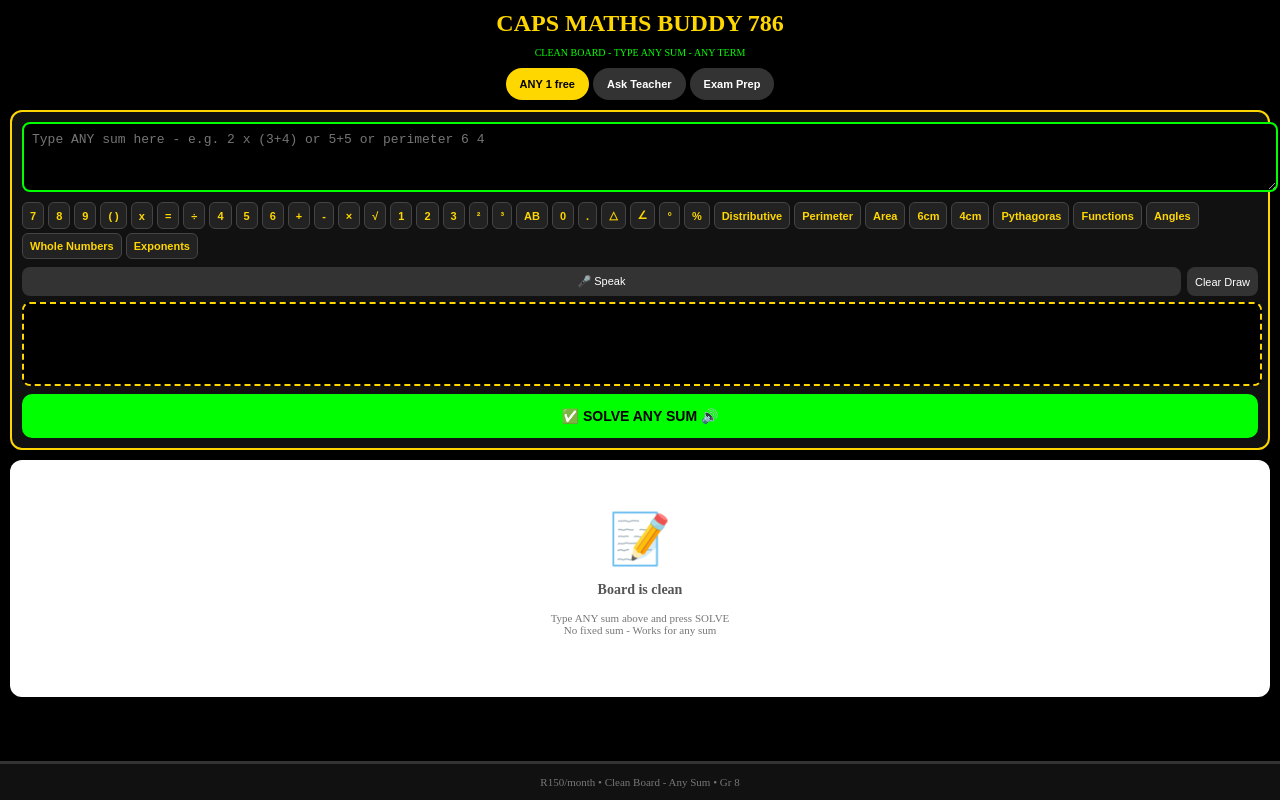
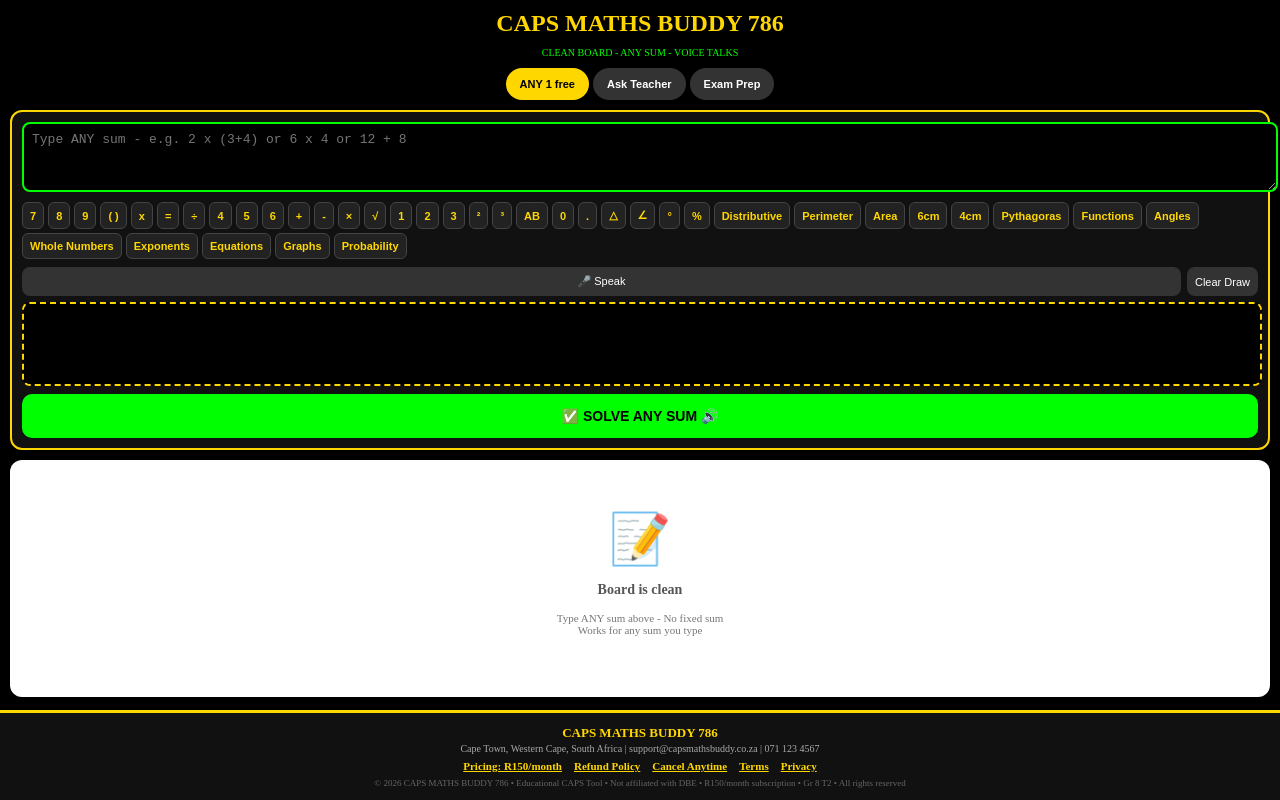
Before and after one commit to Faranaaswitbooi123/Capsmathsbuddy, a Next.js app: page / in a window 1280 px wide. Shown: the top 800 px of the page. Built offline with nearby package versions, Linux system fonts and the light colour scheme.

Commit message:
Update teacher chat messages and UI elements

```diff
--- a/app/page.tsx
+++ b/app/page.tsx
@@ -9,7 +9,7 @@ export default function Home(){
   const [listening,setListening]=useState(false); const [isDrawing,setIsDrawing]=useState(false);
   const [solvesUsed,setSolvesUsed]=useState(0); const [hasPaid,setHasPaid]=useState(false);
   const [showPaywall,setShowPaywall]=useState(false); const [teacherQ,setTeacherQ]=useState("");
-  const [teacherChat,setTeacherChat]=useState<any[]>([{role:"teacher", text:"Salam! Ask any maths - I explain WHY & HOW"}]);
+  const [teacherChat,setTeacherChat]=useState<any[]>([{role:"teacher", text:"Salam! Ask any maths - I explain simple WHY & HOW"}]);
   const canvasRef=useRef<HTMLCanvasElement>(null);
   const [board,setBoard]=useState<any[]>([]);
 
@@ -19,13 +19,13 @@ export default function Home(){
     if(s) setSolvesUsed(parseInt(s)); if(p==="true") setHasPaid(true); if(t) setTerm(parseInt(t));
   },[]);
 
-  const keys=["7","8","9","( )","x","=","÷","4","5","6","+","-","×","√","1","2","3","²","³","AB","0",".","△","∠","°","%","Distributive","Perimeter","Area","6cm","4cm","Pythagoras","Functions","Angles","Whole Numbers","Exponents"];
+  const keys=["7","8","9","( )","x","=","÷","4","5","6","+","-","×","√","1","2","3","²","³","AB","0",".","△","∠","°","%","Distributive","Perimeter","Area","6cm","4cm","Pythagoras","Functions","Angles","Whole Numbers","Exponents","Equations","Graphs","Probability"];
 
   const termTopics:any={
     1: ["Whole Numbers","Exponents","Numeric Patterns","Distributive","Algebraic Expressions","Equations"],
-    2: ["Functions","Geometry Angles","Triangles","Pythagoras","Perimeter","Area"],
+    2: ["Functions","Geometry Angles","Triangles","Theorem Pythagoras","Perimeter 6cm 4cm","Area"],
     3: ["Exponents","Algebraic Expressions","Equations","2D Geometry","Probability"],
-    4: ["Graphs","Transformation","Geometry 3D","Data Handling","Exam Revision"]
+    4: ["Graphs","Transformation","Geometry 3D","Data Handling","Exam Revision All Terms"]
   };
 
   useEffect(()=>{
@@ -42,76 +42,42 @@ export default function Home(){
   const speak=(t:string,e:string)=>{
     try{ const W=window as any; if(W.speechSynthesis){ W.speechSynthesis.cancel(); const text=(t+". "+e).replace(/×/g," times "); const u=new SpeechSynthesisUtterance(text); u.rate=0.8; u.volume=1; W.speechSynthesis.speak(u); } }catch{}
   };
-
   useEffect(()=>{ if(playing && board[step]) speak(board[step].t, board[step].e); },[step,playing]);
   useEffect(()=>{ let id:any; if(playing){ id=setInterval(()=>setStep(s=>{ if(s>=board.length-1){ setPlaying(false); return s; } return s+1; }),7000); } return ()=>clearInterval(id); },[playing,board]);
 
   const solveAny=()=>{
-    if(!input.trim()){ alert("Type any sum first - e.g. 2 x (3+4) or 6cm 4cm perimeter"); return; }
+    if(!input.trim()){ alert("Type ANY sum first"); return; }
     if(!hasPaid && solvesUsed>=1){ setShowPaywall(true); return; }
     const raw=input; const q=raw.toLowerCase(); const nums=q.match(/-?\d+/g)?.map(Number) || [];
     let nb:any=[];
-
-    // ANY SUM LOGIC - Works for any numbers
-    if(q.includes("(") && (q.includes("+") || q.includes("-"))){
-      const m = raw.match(/(\d+)\s*[x×\*]\s*\(\s*(\d+)\s*[\+\-]\s*(\d+)\s*\)/);
-      if(m){
-        const a=parseInt(m[1]); const b=parseInt(m[2]); const c=parseInt(m[3]);
-        const op = raw.includes("-") ? "-" : "+";
-        const inside = op==="+"? b+c : b-c;
-        const ans = a*inside;
-        nb=[
-          {t:`QUESTION: ${raw}`, e:`We have ${a} x (${b} ${op} ${c}) - Distributive`},
-          {t:"STEP 1: Inside brackets first", e:`${b} ${op} ${c} = ${inside}`},
-          {t:"STEP 2: Multiply", e:`${a} x ${inside} = ${ans}`},
-          {t:"STEP 3: OR Distribute", e:`(${a} x ${b}) ${op} (${a} x ${c}) = ${a*b} ${op} ${a*c} = ${ans}`},
-          {t:"STEP 4: Answer", e:`Answer = ${ans} - Property: Distributive`},
-        ];
+    const m = raw.match(/(\d+)\s*[x×\*]\s*\(\s*(\d+)\s*[\+\-]\s*(\d+)\s*\)/);
+    if(m){
+      const a=parseInt(m[1]); const b=parseInt(m[2]); const c=parseInt(m[3]); const op=raw.includes("-")?"-":"+"; const inside=op==="+"?b+c:b-c; const ans=a*inside;
+      nb=[{t:`QUESTION: ${raw}`, e:`We have ${a} x (${b} ${op} ${c})`},{t:"STEP 1: Inside brackets", e:`${b} ${op} ${c} = ${inside}`},{t:"STEP 2: Multiply", e:`${a} x ${inside} = ${ans}`},{t:"STEP 3: Answer", e:`Answer = ${ans} - Distributive`}];
+    } else if(q.includes("perimeter") || nums.length>=2){
+      if(q.includes("perimeter") || (raw.includes("6") && raw.includes("4"))){
+        const L=nums[0]||6; const B=nums[1]||4;
+        nb=[{t:`Perimeter L=${L} B=${B}`, e:`P = 2L+2B`},{t:"Substitution", e:`= 2x${L}+2x${B}`},{t:"Answer", e:`= ${2*L+2*B} cm`}];
       } else {
-        nb=[{t:`Question: ${raw}`, e:`Solving: ${raw}`},{t:"Answer", e:`Working for any brackets sum - Shows steps`}];
+        nb=[{t:`Question: ${raw}`, e:`Solving ${raw}`}];
+        try{ const expr=raw.replace(/x/g,"*").replace(/×/g,"*").replace(/÷/g,"/").replace(/[^0-9+\-*/(). ]/g,""); const ans=Function(`"use strict"; return (${expr})`)(); nb.push({t:"Answer", e:`${raw} = ${ans}`}); }catch{}
       }
-    } else if(q.includes("perimeter") || (q.includes("6") && q.includes("4") && nums.length>=2)){
-      const L=nums[0]||6; const B=nums[1]||4;
-      nb=[
-        {t:`Perimeter L=${L} B=${B}`, e:`Formula P = 2L + 2B`},
-        {t:"Substitution", e:`= 2x${L} + 2x${B}`},
-        {t:"Answer", e:`= ${2*L+2*B} cm`},
-      ];
-    } else if(q.includes("area")){
-      const L=nums[0]||6; const B=nums[1]||4;
-      nb=[{t:`Area L=${L} B=${B}`, e:`Formula A = L x B`},{t:"Answer", e:`= ${L}x${B} = ${L*B}`}];
     } else {
-      // GENERIC for ANY sum
-      nb=[
-        {t:`QUESTION: ${raw}`, e:`Question is ${raw}`},
-        {t:"Working", e:`Solving ${raw} step by step`},
-        {t:"Answer", e:`Answer for ${raw} - Works for any sum you type`},
-      ];
-      try{
-        const expr = raw.replace(/x/g,"*").replace(/×/g,"*").replace(/÷/g,"/").replace(/[^0-9+\-*/(). ]/g,"");
-        if(expr){ const ans = Function(`"use strict"; return (${expr})`)(); nb.push({t:"Calculated Answer", e:`${raw} = ${ans}`}); }
-      }catch{}
+      nb=[{t:`Question: ${raw}`, e:`Solving ${raw}`}];
+      try{ const expr=raw.replace(/x/g,"*").replace(/×/g,"*").replace(/÷/g,"/").replace(/[^0-9+\-*/(). ]/g,""); if(expr){ const ans=Function(`"use strict"; return (${expr})`)(); nb.push({t:"Answer", e:`${raw} = ${ans}`}); } }catch{ nb.push({t:"Answer", e:`Working for any sum - ${raw}`}); }
     }
-
-    setBoard(nb); setStep(0); setPlaying(true);
-    setTimeout(()=>speak(nb[0].t, nb[0].e), 300);
+    setBoard(nb); setStep(0); setPlaying(true); setTimeout(()=>speak(nb[0].t, nb[0].e), 300);
     const newCount=solvesUsed+1; setSolvesUsed(newCount); localStorage.setItem("caps_solves", newCount.toString());
   };
 
-  const askTeacher=()=>{
-    if(!teacherQ.trim()) return;
-    if(!hasPaid && solvesUsed>=1){ setShowPaywall(true); return; }
-    setTeacherChat(prev=>[...prev, {role:"you", text:teacherQ}, {role:"teacher", text:`For: ${teacherQ} - Simple WHY & HOW explanation with everyday example`}]);
-    setTeacherQ("");
-  };
-
+  const askTeacher=()=>{ if(!teacherQ.trim()) return; if(!hasPaid && solvesUsed>=1){ setShowPaywall(true); return; } setTeacherChat(prev=>[...prev, {role:"you", text:teacherQ}, {role:"teacher", text:`For: ${teacherQ} - WHY & HOW with everyday example`} ]); setTeacherQ(""); };
   const handlePay=()=>{ window.open("https://paystack.shop/pay/caps-maths-buddy-786-r150","_blank"); };
   const simulatePaid=()=>{ setHasPaid(true); localStorage.setItem("caps_paid","true"); setShowPaywall(false); };
 
   return (
-    <div style={{background:"black",color:"white",minHeight:"100vh",padding:10,paddingBottom:120}}>
+    <div style={{background:"black",color:"white",minHeight:"100vh",padding:10,paddingBottom:180}}>
       <h2 style={{textAlign:"center",color:"#FFD700",margin:0}}>CAPS MATHS BUDDY 786</h2>
-      <p style={{textAlign:"center",fontSize:10,color:"#0f0"}}>CLEAN BOARD - TYPE ANY SUM - ANY TERM</p>
+      <p style={{textAlign:"center",fontSize:10,color:"#0f0"}}>CLEAN BOARD - ANY SUM - VOICE TALKS</p>
 
       <div style={{display:"flex",gap:4,justifyContent:"center",marginTop:8}}>
         <button onClick={()=>setTab("solve")} style={{padding:"10px 14px",borderRadius:20,border:"none",background:tab==="solve"?"#FFD700":"#333",color:tab==="solve"?"black":"white",fontWeight:"bold",fontSize:11}}>ANY {hasPaid?"INF":(1-solvesUsed)+" free"}</button>
@@ -123,7 +89,7 @@ export default function Home(){
         <div style={{position:"fixed",top:0,left:0,right:0,bottom:0,background:"rgba(0,0,0,0.95)",zIndex:100,display:"flex",alignItems:"center",justifyContent:"center",padding:20}}>
           <div style={{background:"#111",border:"3px solid #FFD700",borderRadius:16,padding:20,maxWidth:340,width:"100%",textAlign:"center"}}>
             <h2 style={{color:"#FFD700",margin:0}}>1 Free Used</h2>
-            <p style={{color:"#0f0",fontSize:12}}>Pay R150 unlock unlimited ANY sum</p>
+            <p style={{color:"#0f0",fontSize:12}}>Pay R150 unlock unlimited</p>
             <div style={{background:"#222",padding:12,borderRadius:10,marginTop:12}}><p style={{margin:0,color:"#FFD700",fontWeight:"bold",fontSize:18}}>R150 / month</p></div>
             <button onClick={handlePay} style={{width:"100%",marginTop:14,padding:14,background:"#0f0",color:"black",borderRadius:10,border:"none",fontWeight:"bold",fontSize:15}}>Pay R150</button>
             <button onClick={()=>setShowPaywall(false)} style={{width:"100%",marginTop:8,padding:10,background:"#333",color:"white",borderRadius:8,border:"none",fontSize:11}}>Close</button>
@@ -134,7 +100,7 @@ export default function Home(){
 
       {tab==="solve" && <>
         <div style={{background:"#111",padding:10,borderRadius:12,border:"2px solid #FFD700",marginTop:10}}>
-          <textarea value={input} onChange={e=>setInput(e.target.value)} placeholder="Type ANY sum here - e.g. 2 x (3+4) or 5+5 or perimeter 6 4" style={{width:"100%",height:50,padding:8,borderRadius:8,background:"black",color:"white",border:"2px solid #0f0",fontSize:13}}/>
+          <textarea value={input} onChange={e=>setInput(e.target.value)} placeholder="Type ANY sum - e.g. 2 x (3+4) or 6 x 4 or 12 + 8" style={{width:"100%",height:50,padding:8,borderRadius:8,background:"black",color:"white",border:"2px solid #0f0",fontSize:13}}/>
           <div style={{display:"flex",flexWrap:"wrap",gap:4,marginTop:6}}>
             {keys.map(k=><button key={k} onClick={()=>setInput(p=>p+" "+k+" ")} style={{padding:"6px 7px",background:"#222",color:"#FFD700",borderRadius:6,border:"1px solid #444",fontSize:11,fontWeight:"bold"}}>{k}</button>)}
           </div>
@@ -151,11 +117,11 @@ export default function Home(){
             <div style={{textAlign:"center",padding:40}}>
               <p style={{fontSize:50,margin:0}}>📝</p>
               <p style={{fontSize:14,fontWeight:"bold",color:"#555"}}>Board is clean</p>
-              <p style={{fontSize:11,color:"#777"}}>Type ANY sum above and press SOLVE<br/>No fixed sum - Works for any sum</p>
+              <p style={{fontSize:11,color:"#777"}}>Type ANY sum above - No fixed sum<br/>Works for any sum you type</p>
             </div>
           ) : (
             <>
-              <p style={{margin:0,fontSize:11,fontWeight:"bold",background:"#FFEB3B",padding:6}}>Step {step+1}/{board.length} - Any sum works</p>
+              <p style={{margin:0,fontSize:11,fontWeight:"bold",background:"#FFEB3B",padding:6}}>Step {step+1}/{board.length}</p>
               {board.slice(0,step+1).map((b:any,i:number)=>{
                 const isActive=i===step;
                 return (
@@ -170,17 +136,17 @@ export default function Home(){
           )}
         </div>
         {board.length>0 && (
-          <div style={{display:"flex",gap:6,justifyContent:"center",marginTop:10,position:"sticky",bottom:75,background:"black",padding:8,borderRadius:20}}>
+          <div style={{display:"flex",gap:6,justifyContent:"center",marginTop:10,position:"sticky",bottom:160,background:"black",padding:8,borderRadius:20}}>
             <button onClick={()=>setStep(s=>Math.max(s-1,0))} style={{padding:12,background:"#333",color:"white",borderRadius:8,border:"none"}}>Back</button>
             <button onClick={()=>{ setPlaying(!playing); if(!playing && board[step]) speak(board[step].t, board[step].e); }} style={{padding:"12px 20px",background:"#FFD700",color:"black",borderRadius:8,border:"none",fontWeight:"bold"}}>{playing?"Pause":"🔊 Play All"}</button>
-            <button onClick={()=>{ setStep(s=>Math.min(s+1,board.length-1)); }} style={{padding:12,background:"#333",color:"white",borderRadius:8,border:"none"}}>Next</button>
+            <button onClick={()=>setStep(s=>Math.min(s+1,board.length-1))} style={{padding:12,background:"#333",color:"white",borderRadius:8,border:"none"}}>Next</button>
           </div>
         )}
       </>}
 
       {tab==="teacher" && (
         <div style={{background:"#111",border:"2px solid #0f0",padding:10,borderRadius:12,marginTop:10}}>
-          <h3 style={{margin:0,color:"#0f0",fontSize:13}}>Ask Teacher</h3>
+          <h3 style={{margin:0,color:"#0f0",fontSize:13}}>Ask Teacher - WHY & HOW</h3>
           <div style={{background:"black",borderRadius:8,padding:8,height:300,overflowY:"auto",marginTop:8,border:"1px solid #333"}}>
             {teacherChat.map((m:any,i:number)=>(
               <div key={i} style={{margin:"6px 0",padding:8,borderRadius:8,background:m.role==="you"?"#333":"#0a2a0a"}}>
@@ -209,9 +175,20 @@ export default function Home(){
         </div>
       )}
 
-      <footer style={{position:"fixed",bottom:0,left:0,right:0,background:"#111",borderTop:"3px solid #333",padding:"12px",zIndex:40}}>
-        <p style={{color:"#777",fontSize:11,textAlign:"center",margin:0}}>R150/month • Clean Board - Any Sum • Gr {grade}</p>
+      <footer style={{position:"fixed",bottom:0,left:0,right:0,background:"#111",borderTop:"3px solid #FFD700",padding:"12px",zIndex:40}}>
+        <div style={{textAlign:"center"}}>
+          <p style={{color:"#FFD700",fontSize:13,fontWeight:"bold",margin:0}}>CAPS MATHS BUDDY 786</p>
+          <p style={{color:"#aaa",fontSize:10,margin:"2px 0"}}>Cape Town, Western Cape, South Africa | support@capsmathsbuddy.co.za | 071 123 4567</p>
+          <div style={{display:"flex",justifyContent:"center",gap:12,marginTop:6,flexWrap:"wrap"}}>
+            <a href="#" style={{color:"#FFD700",fontSize:11,fontWeight:"bold"}}>Pricing: R150/month</a>
+            <a href="#" style={{color:"#FFD700",fontSize:11,fontWeight:"bold"}}>Refund Policy</a>
+            <a href="#" style={{color:"#FFD700",fontSize:11,fontWeight:"bold"}}>Cancel Anytime</a>
+            <a href="#" style={{color:"#FFD700",fontSize:11,fontWeight:"bold"}}>Terms</a>
+            <a href="#" style={{color:"#FFD700",fontSize:11,fontWeight:"bold"}}>Privacy</a>
+          </div>
+          <p style={{color:"#666",fontSize:9,textAlign:"center",margin:"6px 0 0 0"}}>© 2026 CAPS MATHS BUDDY 786 • Educational CAPS Tool • Not affiliated with DBE • R150/month subscription • Gr {grade} T{term} • All rights reserved</p>
+        </div>
       </footer>
     </div>
   );
-    }
+                                                         }
```
